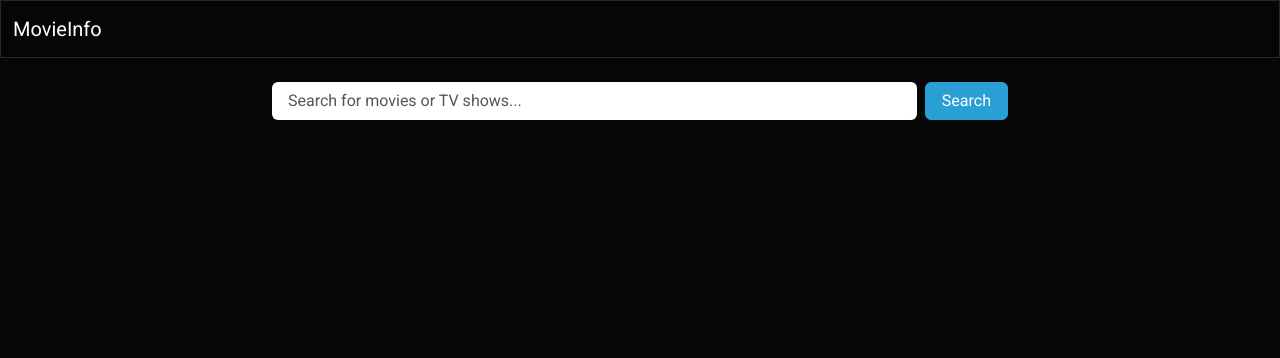
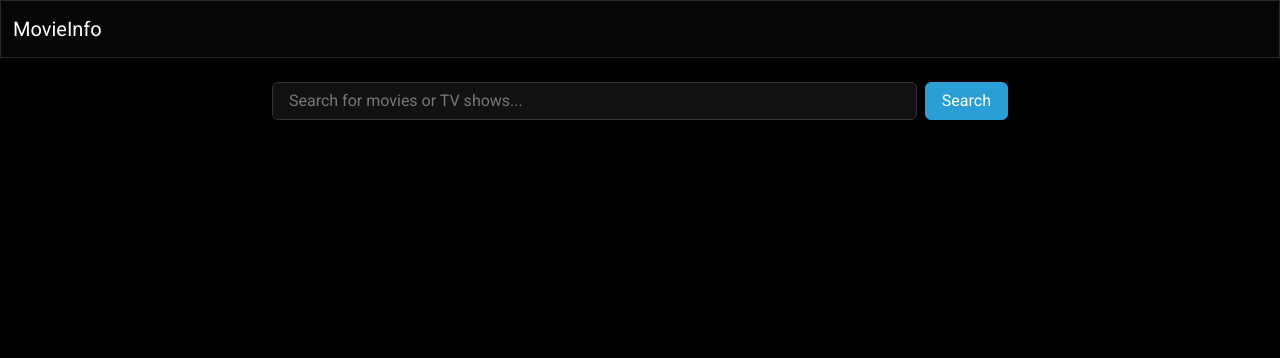
Before and after one commit to Pu5h4n/Movieinfo, a PHP site: page / in a window 1280 px wide. Shown: the top 358 px of the page. Run offline with PHP 8.4, Linux system fonts and the light colour scheme.

Commit message:
Update style.css

```diff
--- a/css/style.css
+++ b/css/style.css
@@ -1,34 +1,75 @@
-<!DOCTYPE html>
-<html lang="en">
-<head>
-  <meta charset="utf-8">
-  <meta name="viewport" content="width=device-width, initial-scale=1">
-  <title>MovieInfo – Details</title>
-  <!-- Bootswatch Cyborg -->
-  <link rel="stylesheet" href="https://bootswatch.com/5/cyborg/bootstrap.min.css">
-  <!-- Your custom AMOLED-friendly CSS -->
-  <link rel="stylesheet" href="css/style.css">
-</head>
 
-<body>
-  <nav class="navbar navbar-expand-lg navbar-dark bg-dark mb-4">
-    <div class="container">
-      <a class="navbar-brand" href="index.html">MovieInfo</a>
-    </div>
-  </nav>
+/* Global */
+html, body {
+  background-color: #000 !important; /* Pure black for AMOLED */
+  color: #fff;
+  scroll-behavior: smooth;
+}
 
-  <div class="container">
-    <div id="details"></div>
-  </div>
+a {
+  color: #4db5ff; /* Accent blue */
+}
+a:hover {
+  color: #82cfff;
+}
 
-  <!-- jQuery, Axios, and your main JS -->
-  <script src="https://code.jquery.com/jquery-3.6.0.min.js"
-          integrity="sha256-/xUj+3OJU5yExlq6GSYGSHk7tPXikynS7ogEvDej/m4="
-          crossorigin="anonymous"></script>
-  <script src="https://unpkg.com/axios/dist/axios.min.js"></script>
-  <script src="js/main.js"></script>
-  <script>
-    loadDetails(); // Calls the function in main.js to fetch & render
-  </script>
-</body>
-</html>
+/* Customize scrollbars */
+::-webkit-scrollbar {
+  width: 8px;
+}
+::-webkit-scrollbar-track {
+  background: #111; /* Dark track */
+}
+::-webkit-scrollbar-thumb {
+  background-color: #444; /* Dark thumb */
+  border-radius: 4px;
+  border: 2px solid #111;
+}
+
+/* Search form */
+#searchForm input {
+  background-color: #111;
+  border: 1px solid #333;
+  color: #fff;
+}
+#searchForm input::placeholder {
+  color: #777;
+}
+
+/* Movie grid cards */
+.card {
+  background-color: #111; /* match dark container */
+  border: 1px solid #333;
+  transition: transform 0.2s ease, box-shadow 0.2s ease;
+}
+.card:hover {
+  transform: translateY(-5px);
+  box-shadow: 0 8px 16px rgba(0,0,0,0.5);
+}
+.card .card-title,
+.card .card-text {
+  color: #fff;
+}
+
+/* Details page */
+#details img {
+  border: 2px solid #333;
+}
+
+/* Alerts */
+.alert {
+  background-color: #222;
+  border-color: #444;
+  color: #ffcc00;
+}
+
+/* Utility spacing */
+.mt-4 {
+  margin-top: 1.5rem !important;
+}
+.mb-4 {
+  margin-bottom: 1.5rem !important;
+}
+.p-3 {
+  padding: 1rem !important;
+}
```
